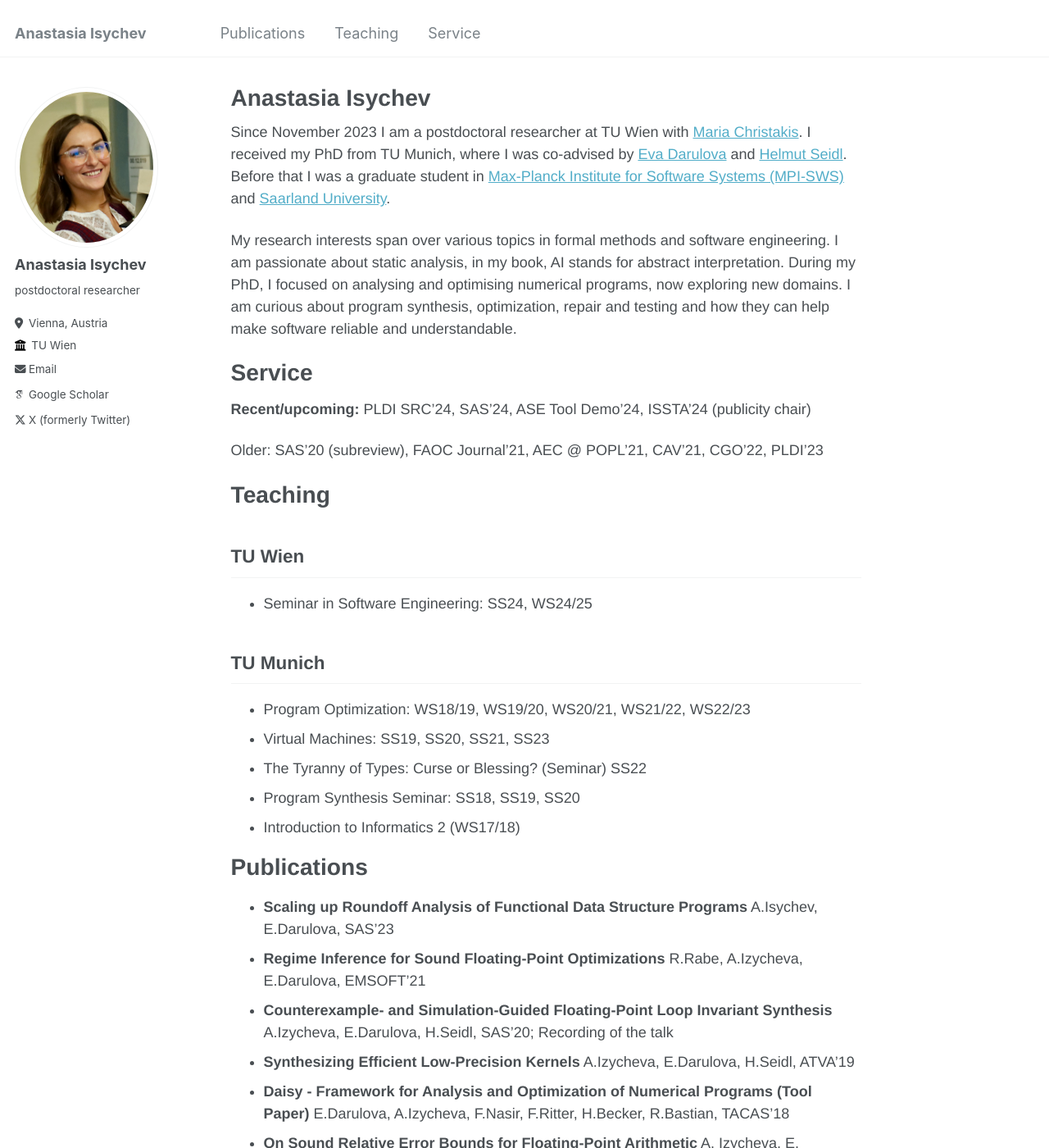
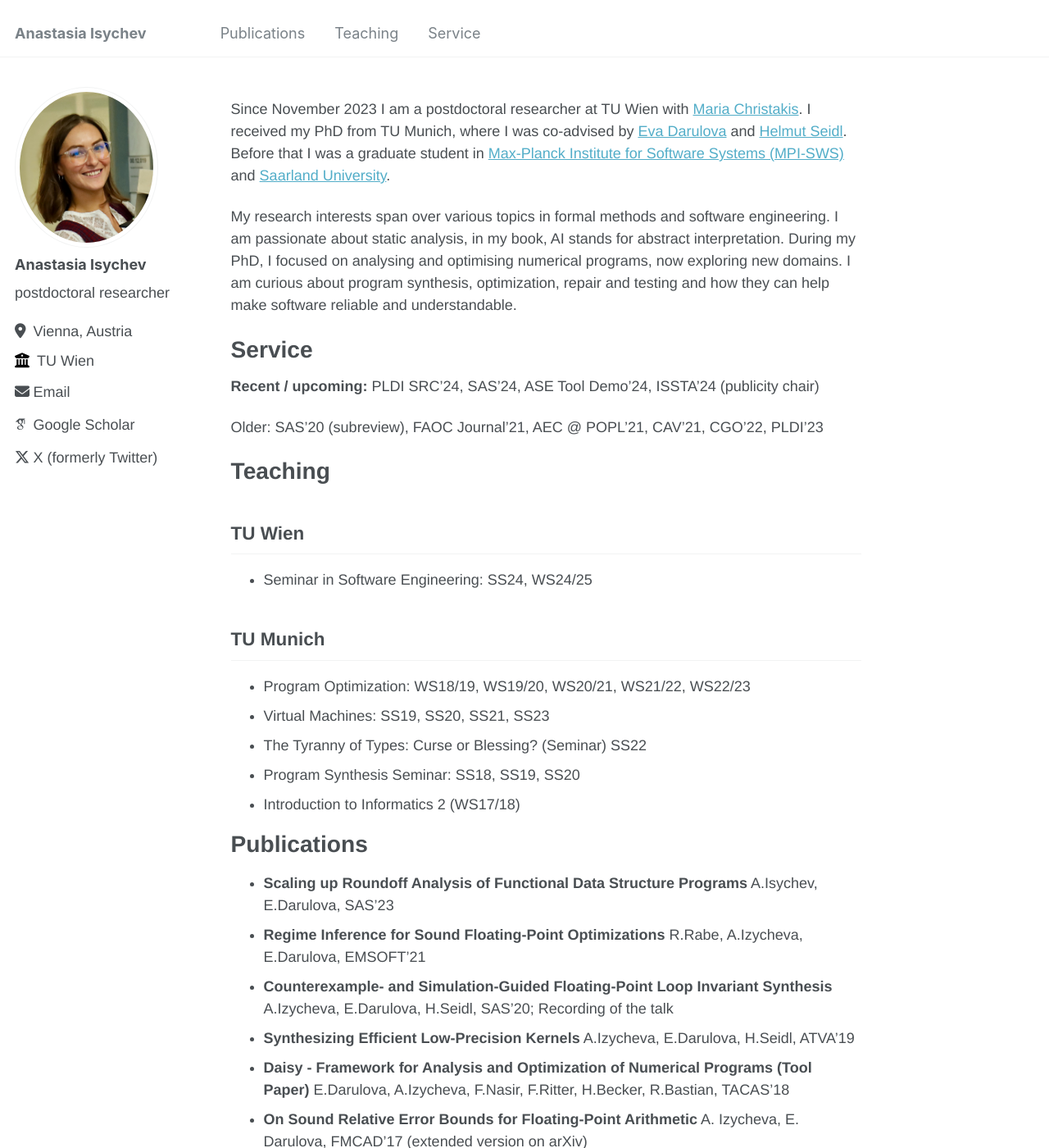
Before and after one commit to aisychev/aisychev.github.io, a Jekyll site: the page built from _pages/about.md, in a window 1280 px wide and 1400 px high. Shown: the whole window at 82% size. Built offline with Jekyll 4.4.1, drawn with Linux system fonts in a browser that asks for light colours; some web fonts are replaced; some of the changed text lies outside the part shown.

Commit message:
upd sidebar properties

```diff
--- a/_pages/about.md
+++ b/_pages/about.md
@@ -1,6 +1,6 @@
 ---
 permalink: /
-title: "Anastasia Isychev"
+title: ""
 author_profile: true
 redirect_from:
   - /about/
@@ -13,7 +13,7 @@ My research interests span over various topics in formal methods and software en
 
 Service
 ======
-**Recent/upcoming:** PLDI SRC'24, SAS'24, ASE Tool Demo'24, ISSTA'24 (publicity chair)
+**Recent / upcoming:** PLDI SRC'24, SAS'24, ASE Tool Demo'24, ISSTA'24 (publicity chair)
 
 Older: SAS'20 (subreview), FAOC Journal'21, AEC @ POPL'21, CAV'21, CGO'22, PLDI'23
 
@@ -40,6 +40,8 @@ Publications
 * **Synthesizing Efficient Low-Precision Kernels** A.Izycheva, E.Darulova, H.Seidl, ATVA'19
 * **Daisy - Framework for Analysis and Optimization of Numerical Programs (Tool Paper)** E.Darulova, A.Izycheva, F.Nasir, F.Ritter, H.Becker, R.Bastian, TACAS'18
 * **On Sound Relative Error Bounds for Floating-Point Arithmetic** A. Izycheva, E. Darulova, FMCAD'17 (extended version on arXiv)
+
+
 <!--
 A data-driven personal website
 ======
--- a/_sass/_sidebar.scss
+++ b/_sass/_sidebar.scss
@@ -38,7 +38,7 @@
 
   h2, h3, h4, h5, h6 {
     margin-bottom: 0;
-    font-family: $sans-serif-narrow;
+    font-family: $helvetica;
   }
 
   h3, h4 {
@@ -46,8 +46,8 @@
   }
 
   p, li {
-    font-family: $sans-serif;
-    font-size: $type-size-6;
+    font-family: $helvetica;
+    font-size: $type-size-5;
     line-height: 1.5;
   }
 
--- a/_sass/_variables.scss
+++ b/_sass/_variables.scss
@@ -47,7 +47,7 @@ $masthead-height            : 70px;
 
 /* Sidebar properties */
 $sidebar-screen-min-width   : 1024px;
-$sidebar-link-max-width     : 250px;
+$sidebar-link-max-width     : 350px;
 
 
 
```
